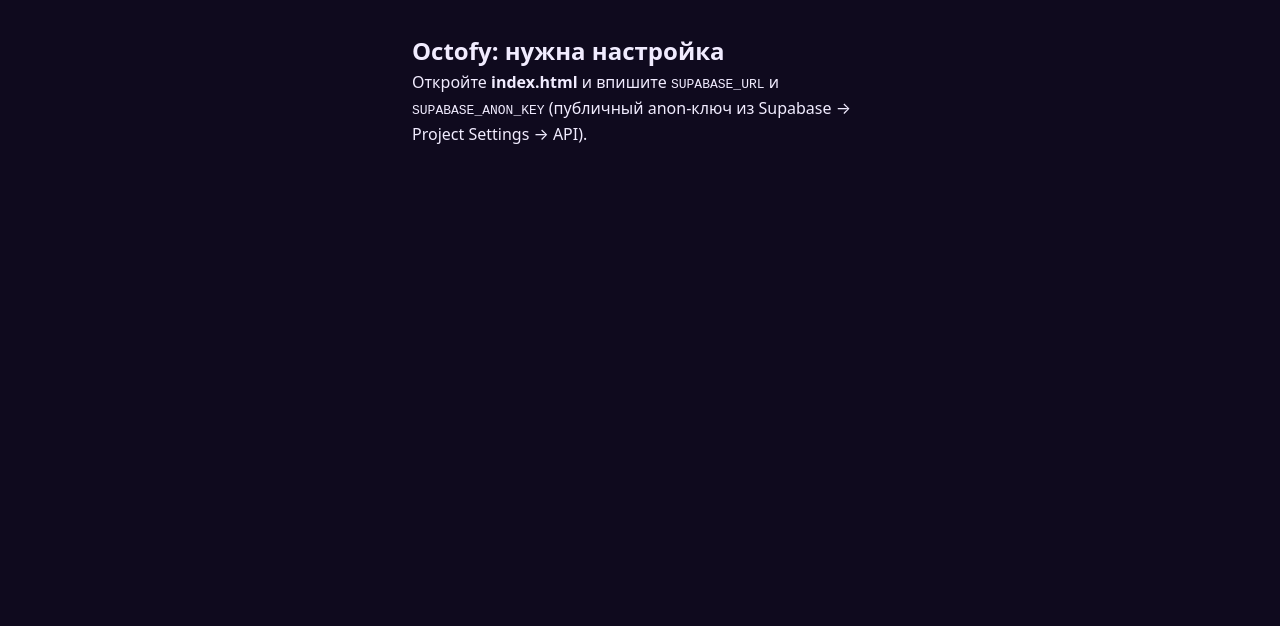
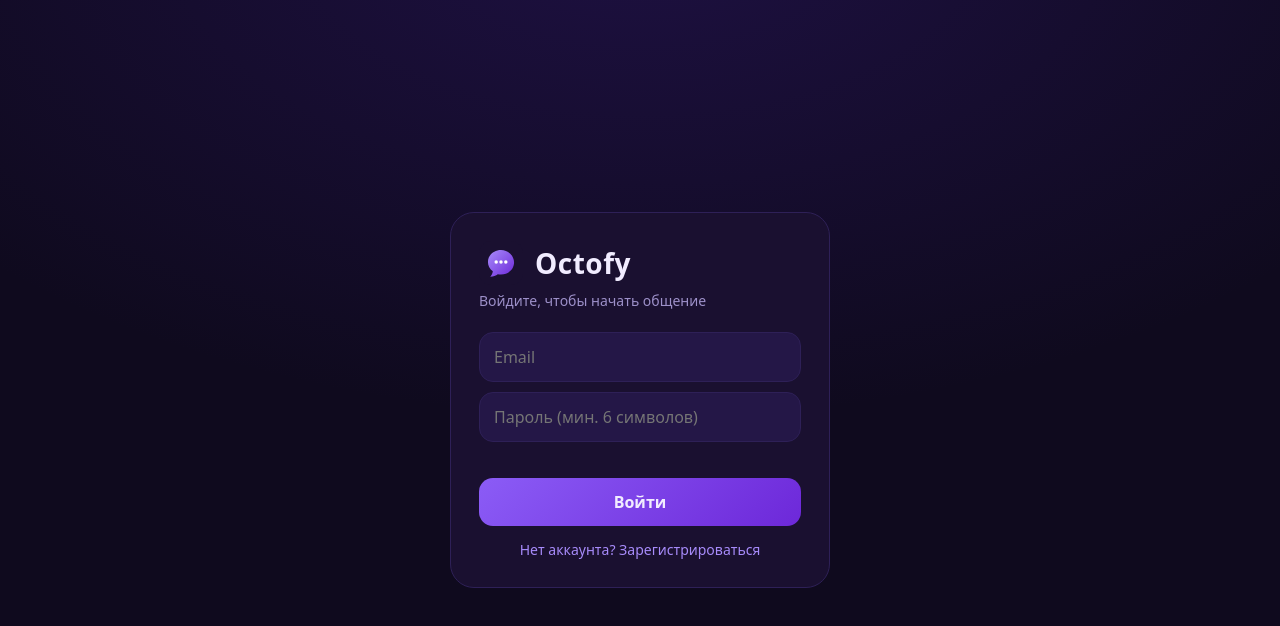
Before and after one commit to morix427-star/Octofy1, a plain HTML site: page index.html in a window 1280 px wide. Drawn offline with nearby package versions, Linux system fonts and the light colour scheme.

Commit message:
Configure Supabase and email confirmation redirect

```diff
--- a/index.html
+++ b/index.html
@@ -157,8 +157,8 @@ button{cursor:pointer;border:0;background:none}
    НАСТРОЙКА: вставьте сюда URL проекта и ПУБЛИЧНЫЙ anon-ключ.
    service_role ключ сюда вставлять НЕЛЬЗЯ.
    ===================================================== */
-const SUPABASE_URL = "https://YOUR-PROJECT.supabase.co";
-const SUPABASE_ANON_KEY = "YOUR-ANON-KEY";
+const SUPABASE_URL = "https://yazpmmblkaqfqkvvunxx.supabase.co";
+const SUPABASE_ANON_KEY = "sb_publishable_mY06Ec-IvvHyk7DFYhwPpQ_xYmQIyPn";
 
 const sb = supabase.createClient(SUPABASE_URL, SUPABASE_ANON_KEY);
 const $ = id => document.getElementById(id);
@@ -212,7 +212,7 @@ $("authForm").onsubmit = async e => {
     if(signUpMode){
       const username=$("aUser").value.trim().toLowerCase();
       if(!/^[a-z0-9_]{3,24}$/.test(username)) throw new Error("Имя: 3–24 символа, a-z, 0-9, _");
-      const {data,error}=await sb.auth.signUp({email,password,options:{data:{username,display_name:username}}});
+      const {data,error}=await sb.auth.signUp({email,password,options:{data:{username,display_name:username},emailRedirectTo:"https://morix427-star.github.io/Octofy1/"}});
       if(error) throw error;
       if(!data.session){ $("aErr").style.color="#a7f3d0"; $("aErr").textContent="Проверьте почту и подтвердите email, затем войдите."; setMode(false); }
     }else{
```
